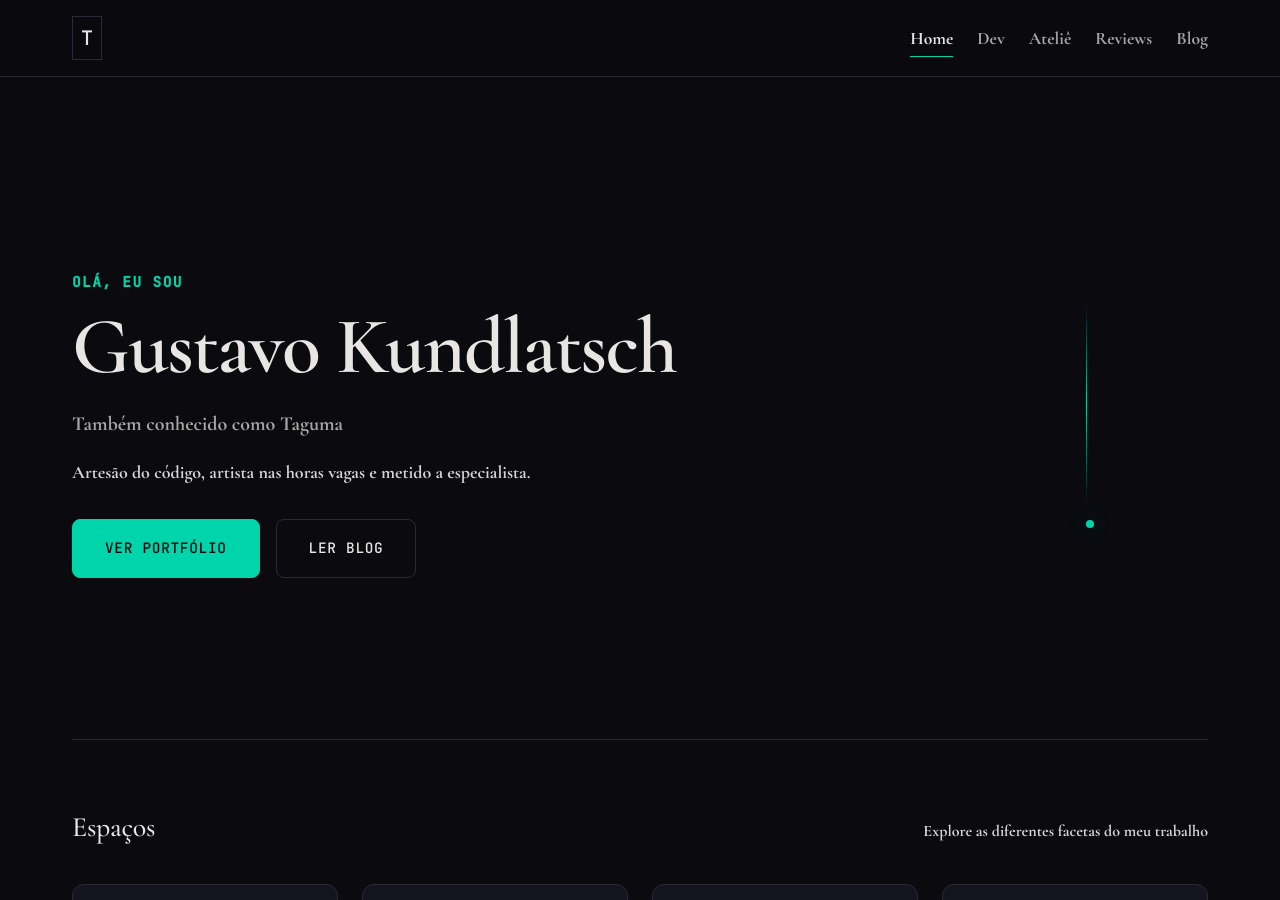
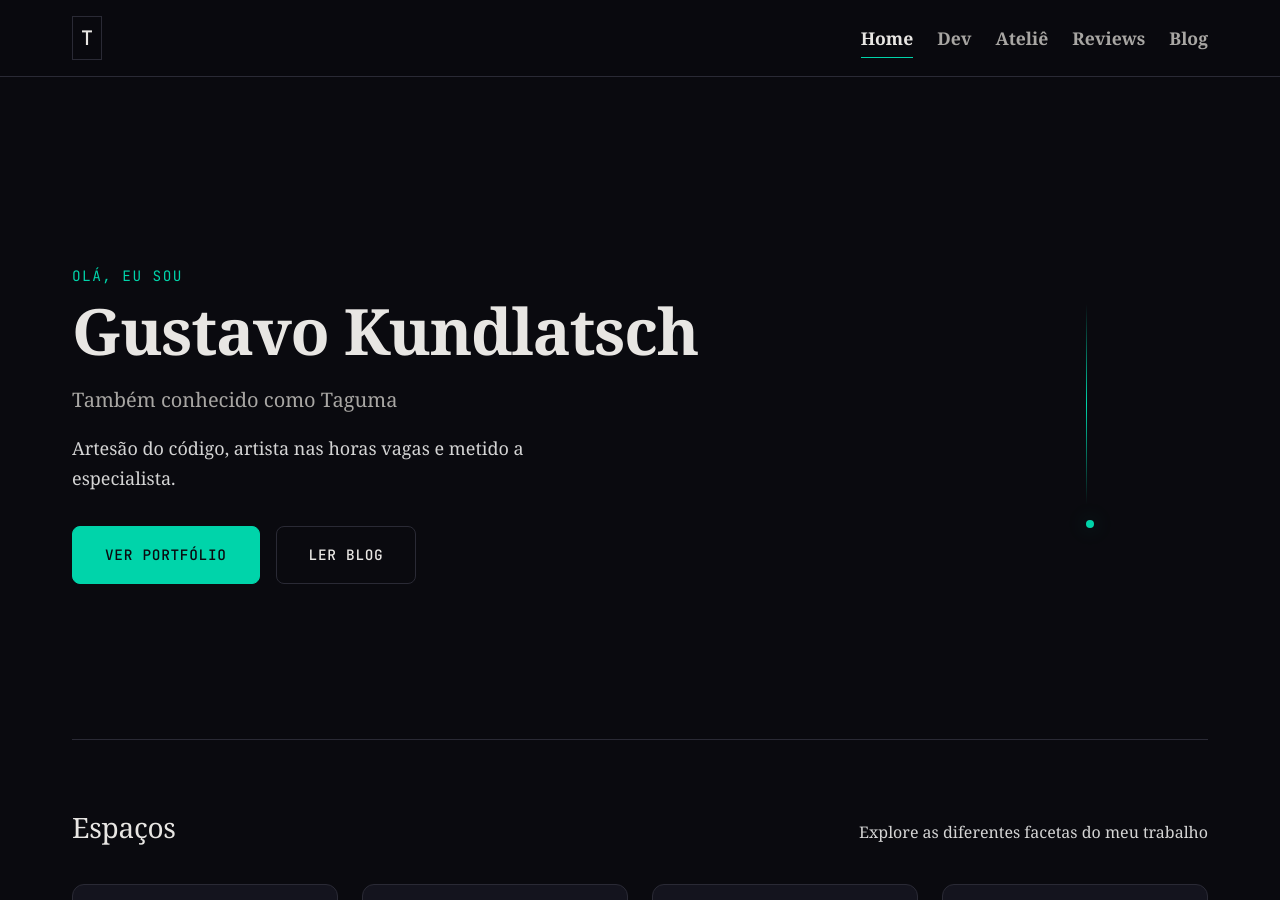
Before and after one commit to kundlatsch/taguma, a Jekyll site: the page built from index.html, in a window 1280 px wide and 900 px high. Built offline with Jekyll 4.4.1, drawn with Linux system fonts in a browser that asks for light colours; some web fonts are replaced.

Commit message:
Update main font

```diff
--- a/assets/css/main.css
+++ b/assets/css/main.css
@@ -1,6 +1,8 @@
 /* ========================================
    PERSONAL SITE - Dark Retro Theme
    ======================================== */
+
+@import url('https://fonts.googleapis.com/css2?family=Funnel+Display:wght@300..800&display=swap');
 
 /* CSS Variables - Dark Theme with Retro Accents */
 :root {
@@ -31,7 +33,7 @@
   --color-anime: #ff7675;
 
   /* Typography */
-  --font-serif: 'Cormorant Garamond', Georgia, serif;
+  --font-serif: 'Funnel Display', Georgia, serif;
   --font-mono: 'JetBrains Mono', 'Fira Code', monospace;
 
   /* Spacing */
@@ -70,7 +72,7 @@ html {
 
 body {
   font-family: var(--font-serif);
-  font-weight: 800;
+  /* font-weight: 800; */
   overflow-x: hidden;
   font-size: 1.125rem;
   line-height: 1.7;
@@ -341,7 +343,7 @@ code {
 }
 
 .hero-title {
-  font-size: clamp(2.5rem, 8vw, 5rem);
+  font-size: clamp(2.5rem, 8vw, 4rem);
   font-weight: 600;
   line-height: 1.1;
   margin-bottom: var(--space-md);
```
